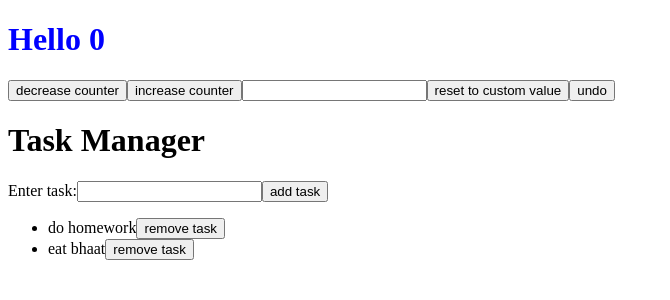
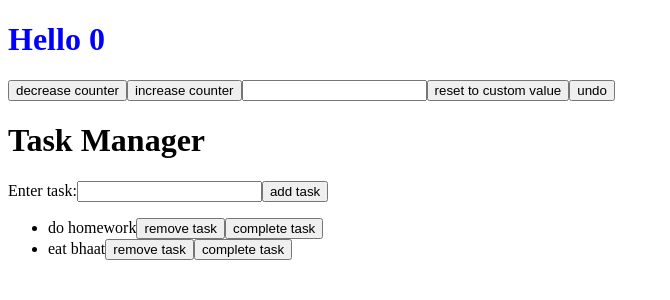
Before and after one commit to RaviTmg/simple-counter-app, a Next.js app: page / in a window 1280 px wide. Shown: the top 300 px of the page, without its empty margins (0-670 px from the left). Built offline with nearby package versions, Linux system fonts and the light colour scheme.

Commit message:
add task completion

```diff
--- a/src/pages/index.js
+++ b/src/pages/index.js
@@ -87,7 +87,6 @@ export default function Home() {
         <History
           history={history}
         />
-
         <TodoList/>
       </main>
     </>
--- a/src/pages/todo-list/index.js
+++ b/src/pages/todo-list/index.js
@@ -1,7 +1,16 @@
 import { useState } from "react";
 
 export function TodoList () {
-    const [tasks, setTasks] = useState(["do homework", "eat bhaat"]);
+    const [tasks, setTasks] = useState([
+        {
+            name: "do homework",
+            completed: false,
+        },
+        {
+            name: "eat bhaat",
+            completed: false,
+        },
+    ]);
     const [inputTask, setinputTask] = useState(null);
 
     const handleInputNewTask = (e) => {
@@ -10,18 +19,24 @@ export function TodoList () {
     };
 
     const handleAddNewTask = () => {
-        /**
-         * say user input value is "cook food"
-         * tasks = [ "do homework", "eat bhaat" ]
-         * inputTask = "cook food"
-         * [...tasks, inputTask] = ["do homework", "eat bhaat", "cook food"]
-         */
-        setTasks([...tasks, inputTask]);
+        setTasks([...tasks, { name: inputTask, completed: false }]);
     };
 
     const handleRemoveTask = (taskIndex) => {
         const filtered = tasks.filter((t, i) => i !== taskIndex);
         setTasks(filtered);
+    }
+
+    const handleCompleteTask = (taskIndex) => {
+        const newTasks = tasks.map((task, i) => {
+            if (taskIndex !== i) return task;
+            return {
+                ...task,
+                completed: true
+            };
+        });
+        setTasks(newTasks);
+        console.log(newTasks);
     }
 
     return (
@@ -39,10 +54,15 @@ export function TodoList () {
                     tasks.map((task, taskIndex) => {
                         return (
                             <li>
-                                <span>{task}</span>
+                                <span>{task.name}</span>
                                 <button
                                     onClick={() => handleRemoveTask(taskIndex)}
                                 >remove task</button>
+                                <button
+                                    onClick={() => handleCompleteTask(taskIndex)}
+                                >
+                                    complete task
+                                </button>
                             </li>
                         );
                     })
```
